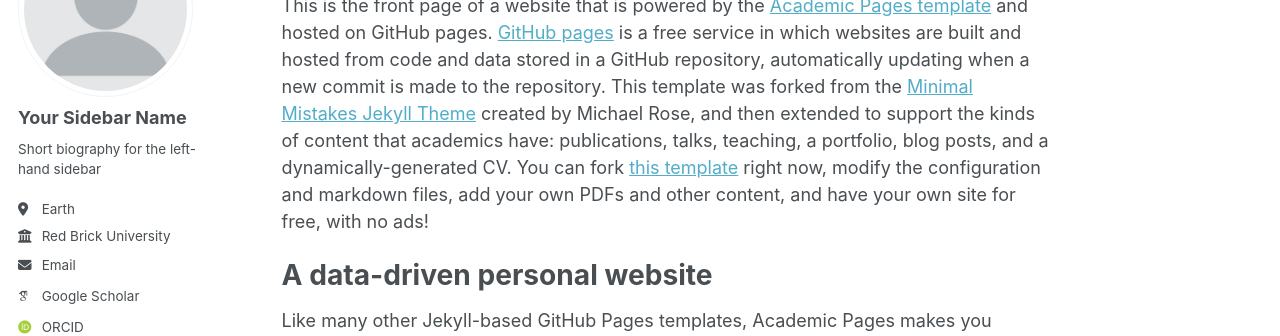
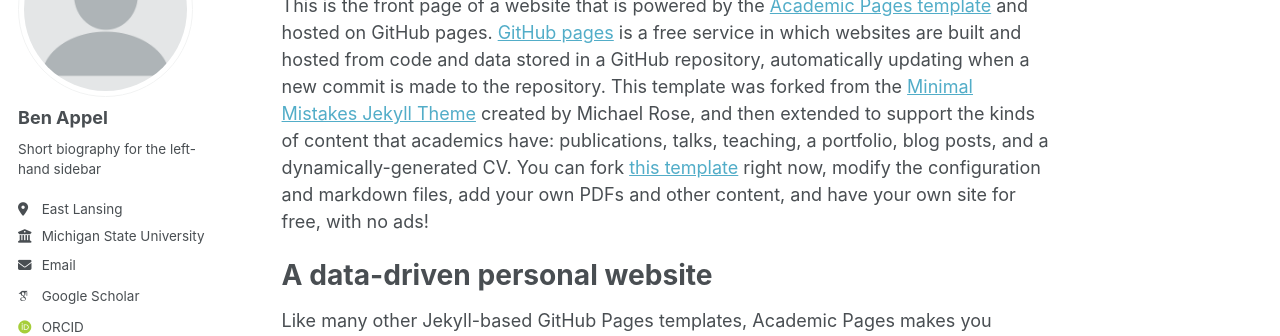
Before and after one commit to benpeok/benpeok.github.io, a Jekyll site: the page built from _pages/about.md, in a window 1280 px wide. Shown: the part 177-513 px from the top of the page. Built offline with Jekyll 4.4.1, drawn with Linux system fonts in a browser that asks for light colours; some web fonts are replaced.

Commit message:
Update _config.yml

```diff
--- a/_config.yml
+++ b/_config.yml
@@ -23,13 +23,13 @@ repository               : "academicpages/academicpages.github.io"
 author:
   # Biographic information
   avatar           : "profile.png"
-  name             : "Your Sidebar Name"
+  name             : "Ben Appel"
   pronouns         : # example: "she/her"
   bio              : "Short biography for the left-hand sidebar"
-  location         : "Earth"
-  employer         : "Red Brick University"
+  location         : "East Lansing"
+  employer         : "Michigan State University"
   uri              : # URL
-  email            : "none@example.org"
+  email            : "appelbe1@msu.edu"
 
   # Academic websites
   academia         : # URL
```
